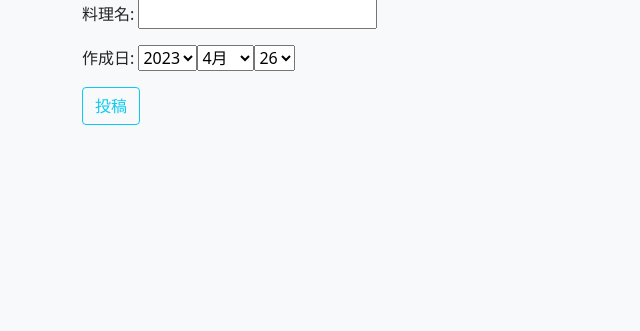
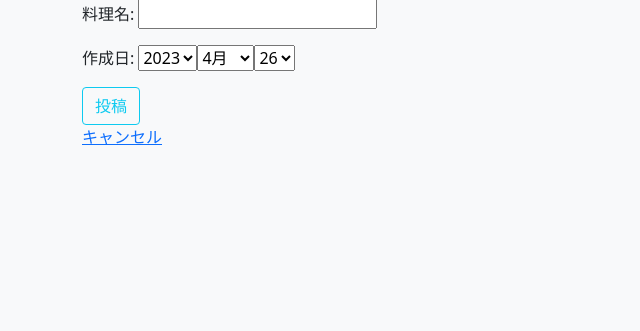
Before and after one commit to tnkkzsr/zisui, a Django app: page /post-done in a window 1280 px wide. Shown: the part 179-510 px from the top of the page, without its empty margins (0-640 px from the left). Run offline with Django 4.2, Linux system fonts and the light colour scheme; a user stored in the database is signed in; some libraries are stand-ins or nearby versions.

Commit message:
code revise

```diff
--- a/blog/urls.py
+++ b/blog/urls.py
@@ -1,4 +1,3 @@
-from django.contrib import admin
 from django.urls import path
 from blog import views
 
@@ -12,6 +11,4 @@ urlpatterns = [
     path('delete/<int:pk>/', views.PostDeleteView.as_view(), name="post-delete"),
     path('post-done',views.ZisuiRecordView.as_view(), name = "post-done"),
 
-
-
 ]
--- a/login/apps.py
+++ b/login/apps.py
@@ -1,5 +1,4 @@
 from django.apps import AppConfig
-
 
 class LoginConfig(AppConfig):
     default_auto_field = 'django.db.models.BigAutoField'
--- a/login/urls.py
+++ b/login/urls.py
@@ -1,7 +1,7 @@
 from django.contrib import admin
 from django.urls import path,include
 from .views import Login,Louout,MypageView,Signup,UserUpdateView,PasswordUpdateView,UserListView,UserDetailView
-from . import views
+
 
 
 
--- a/login/views.py
+++ b/login/views.py
@@ -7,14 +7,12 @@ from .forms import SignUpForm,UserUpdateForm,PassowordUpdateForm
 from django.urls import reverse_lazy,reverse
 from .models import User
 from blog.models import ZisuiPost
-from django.utils.timezone import make_aware
 import datetime
-from zoneinfo import ZoneInfo
+
 
 
 
 # Create your views here.
-
 
 
 class Login(LoginView):
--- a/templates/blog/postdone.html
+++ b/templates/blog/postdone.html
@@ -9,9 +9,6 @@
             {% csrf_token %}
             <button type="submit" class="btn btn-outline-info btn-block">投稿</button>
         </form>
-
-
-        <!-- <p><a href="">はい</a></p>
-        <p><a href="{% url 'post' %}">キャンセル</a></p> -->
+        <p><a href="{% url 'post' %}">キャンセル</a></p>
 
     {% endblock %}
--- a/templates/blog/record_done.html
+++ b/templates/blog/record_done.html
@@ -2,8 +2,5 @@
 
     {% block main %}
         <p>自炊記録が完了しました</p>
-
         <p><a href="{% url 'mypage' %}">マイページへ</a></p>
-
-
     {% endblock %}
--- a/templates/login/signup.html
+++ b/templates/login/signup.html
@@ -9,10 +9,6 @@
         <form method="post" enctype="multipart/form-data">
 
         {% for field in form %}
-            <!-- <label>{{ field.label }}</label>
-            <p>{{field}}</p>
-
-            {% endfor %} -->
             {{ form.as_p }}
 
             {% csrf_token %}
--- a/zisui/urls.py
+++ b/zisui/urls.py
@@ -24,7 +24,7 @@ urlpatterns = [
     path('', IndexView.as_view(), name="index"),
     path("", include("blog.urls")),
     path("", include("login.urls")),
-    #path(r'^media/(?P<path>.*)$', serve, {'document_root': settings.MEDIA_ROOT}),  #追加
+
 
 
 
```
Also changed, not shown: blog/models.py (+0 -9 lines), blog/views.py (+0 -13 lines), login/models.py (+1 -8 lines), templates/index.html (+1 -15 lines), zisui/settings.py (+0 -10 lines).
